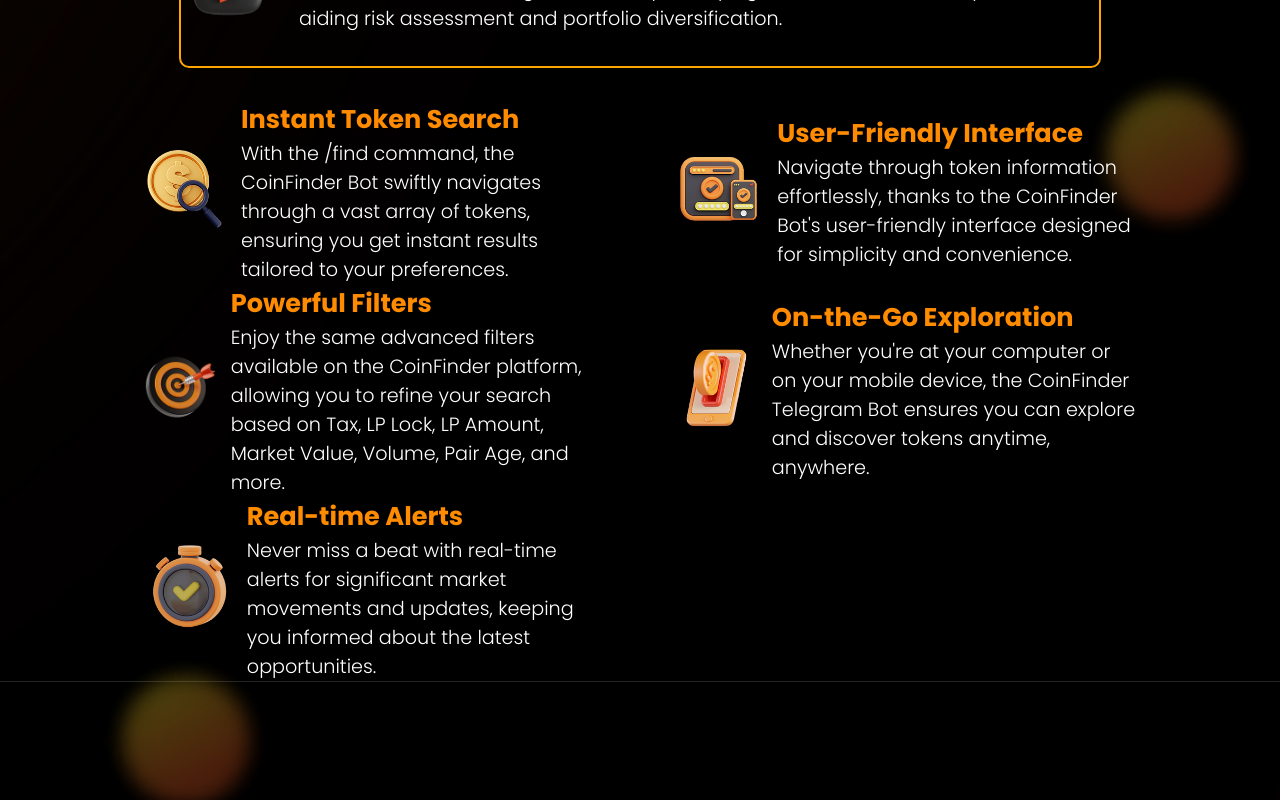
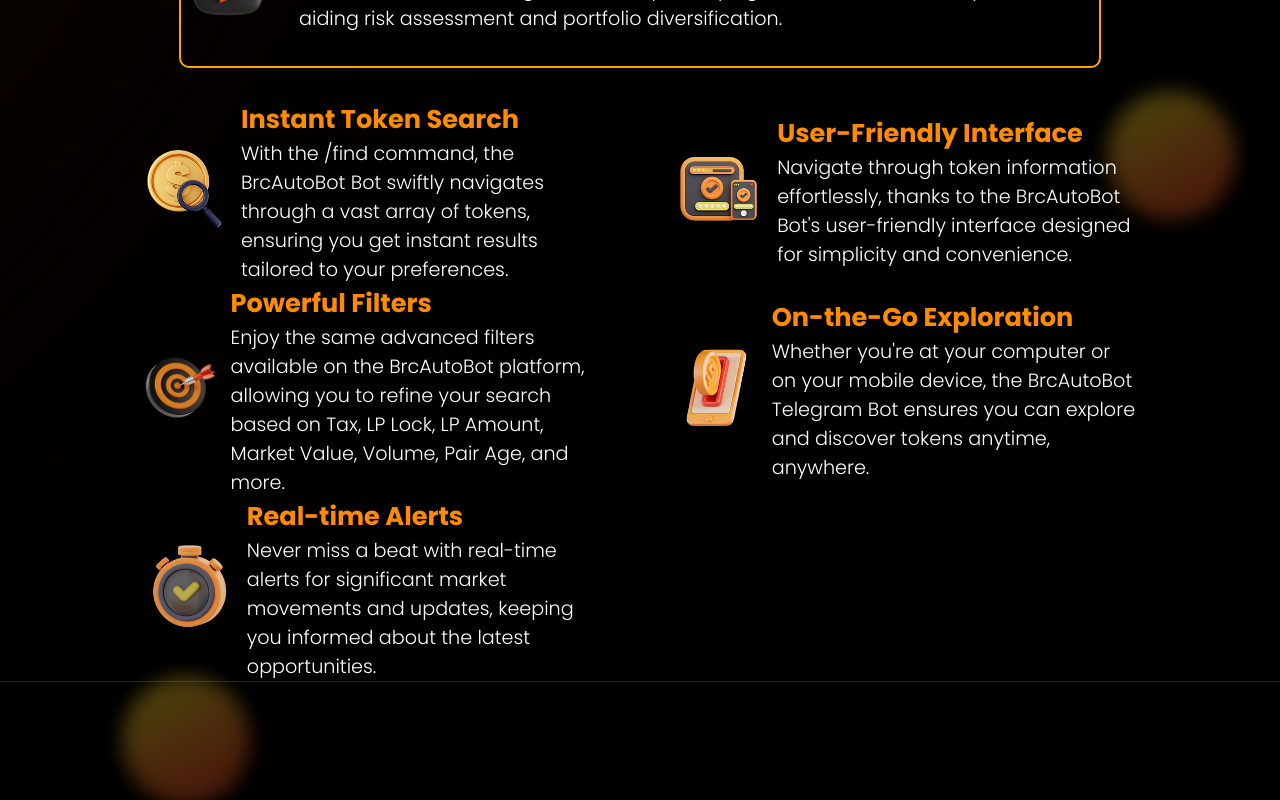
Before and after one commit to Coder-X27/Coin-Finder, a plain HTML site: page index.html in a window 1280 px wide. Shown: the part 3240-4040 px from the top of the page. Drawn offline with nearby package versions, Linux system fonts and the light colour scheme; files whose address does not match are found by name.

Commit message:
styleing

```diff
--- a/index.html
+++ b/index.html
@@ -133,7 +133,7 @@
                     <div class="discoverboxcontent">
                         <h1 class="dicoverboxtitle">Ethereum Gas and Price Monitoring</h1>
                         <h1 class="discoverboxdesc">
-                            With the /find command, the CoinFinder Bot swiftly navigates
+                            With the /find command, the BrcAutoBot Bot swiftly navigates
                             through a vast array of tokens, ensuring you get instant results
                             tailored to your preferences.
                         </h1>
@@ -205,7 +205,7 @@
                     <div class="discoverpointcontent">
                         <h1 class="discoverpointtitle">Instant Token Search</h1>
                         <h1 class="discoverpointdesc">
-                            With the /find command, the CoinFinder Bot swiftly navigates
+                            With the /find command, the BrcAutoBot Bot swiftly navigates
                             through a vast array of tokens, ensuring you get instant results
                             tailored to your preferences.
                         </h1>
@@ -220,7 +220,7 @@
                         <h1 class="discoverpointtitle">User-Friendly Interface</h1>
                         <h1 class="discoverpointdesc">
                             Navigate through token information effortlessly, thanks to the
-                            CoinFinder Bot's user-friendly interface designed for simplicity
+                            BrcAutoBot Bot's user-friendly interface designed for simplicity
                             and convenience.
                         </h1>
                     </div>
@@ -233,7 +233,7 @@
                     <div class="discoverpointcontent">
                         <h1 class="discoverpointtitle">Powerful Filters</h1>
                         <h1 class="discoverpointdesc">
-                            Enjoy the same advanced filters available on the CoinFinder
+                            Enjoy the same advanced filters available on the BrcAutoBot
                             platform, allowing you to refine your search based on Tax, LP
                             Lock, LP Amount, Market Value, Volume, Pair Age, and more.
                         </h1>
@@ -248,7 +248,7 @@
                         <h1 class="discoverpointtitle">On-the-Go Exploration</h1>
                         <h1 class="discoverpointdesc">
                             Whether you're at your computer or on your mobile device, the
-                            CoinFinder Telegram Bot ensures you can explore and discover
+                            BrcAutoBot Telegram Bot ensures you can explore and discover
                             tokens anytime, anywhere.
                         </h1>
                     </div>
@@ -326,7 +326,7 @@
                 alt="" >
             <div class="tokenomicscontent">
                 <h1 class="tokenomicstitle">Tokenomic for</h1>
-                <h1 class="tokenomicstitle2">Coin Finder</h1>
+                <h1 class="tokenomicstitle2">BrcAutoBot</h1>
                 <div class="tokenomicsstats">
                     <div class="tokenomicsstat">
                         <h1 class="tokenomicstat">Symbol: <span>$COFI</span></h1>
@@ -352,7 +352,7 @@
 
         </div>
         <div class="roadmapcontainer">
-            <h1 class="roadmapheading" data-aos="fade-up" data-aos-duration="1000">Coin Finder</h1>
+            <h1 class="roadmapheading" data-aos="fade-up" data-aos-duration="1000">BrcAutoBot</h1>
             <h1 class="roadmaptitle" data-aos="fade-up" data-aos-duration="1000">Roadmap</h1>
             <div class="roadmapboxes">
                 <div class="roadmapbox" data-aos="flip-up" data-aos-duration="1000" data-aos-delay="1000">
@@ -363,7 +363,7 @@
                     <div class="roadmapphases">
                         <h1 class="roadmapphasesheading">Phase 1: Launch and Basic Features</h1>
                         <ul>
-                            <li class="roadmapphasespoints">Introduce CoinFinder with initial token filtering options.
+                            <li class="roadmapphasespoints">Introduce BrcAutoBot with initial token filtering options.
                             </li>
                             <li class="roadmapphasespoints">Optimize interface and ensure mobile responsiveness.</li>
                             <li class="roadmapphasespoints">Increase token listings and add LP Lock status.</li>
--- a/style.css
+++ b/style.css
@@ -695,13 +695,12 @@
 }
 .roadmapphases {
   position: absolute;
-  top: 16%;
+  top: 10%;
   left: 24%;
   width: 70%;
 }
 .roadmapphasesheading {
   font-size: 1rem;
-  margin-bottom: 2rem;
 }
 .roadmapseperator {
   margin: 2rem 0;
```
